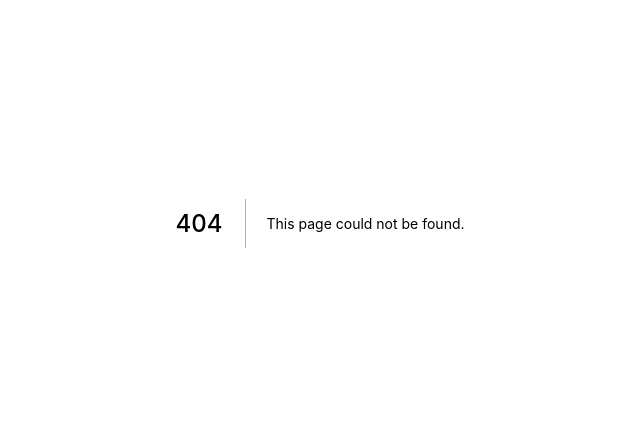
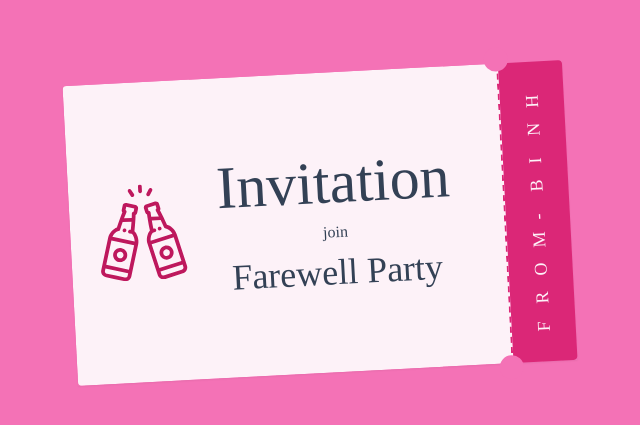
Before and after one commit to Binh-NA/Chicken-legs, a Next.js app: page /invitation/1/1 in a window 1280 px wide. Before the commit this address had no page. Shown: the part 177-602 px from the top of the page, without its empty margins (320-960 px from the left). Built offline with nearby package versions, Linux system fonts and the light colour scheme.

Commit message:
invitation

```diff
--- /dev/null
+++ b/src/components/invitation/index.tsx
@@ -0,0 +1,112 @@
+import { useRouter } from 'next/router';
+import React from 'react';
+import { ScrollBar } from './scroll-bar';
+
+const Container = ({ children }: { children: React.ReactNode }): React.ReactElement => (
+  <div className="flex flex-col items-center justify-center w-screen min-w-full min-h-screen p-y-8 h-fit">
+    {children}
+  </div>
+);
+
+export const Invitation = (): React.ReactElement => {
+  const router = useRouter();
+  const { name, sex } = router.query;
+  const [percent, setPercent] = React.useState<number>(0);
+  const dRef = React.useRef<HTMLDivElement>(null);
+
+  const onWheel = (event: React.WheelEvent<HTMLDivElement>) => {
+    if (dRef && dRef.current) {
+      let left = dRef.current.scrollLeft;
+      left = event.deltaY < 0 ? left - 120 : left + 120;
+      if (left < 0) left = 0;
+      if (left > dRef.current.scrollWidth) left = dRef.current.scrollWidth;
+      dRef.current.scrollLeft = left;
+    }
+  };
+
+  const onScroll = () => {
+    if (dRef && dRef.current) {
+      setPercent(Math.round((dRef.current.scrollLeft / (dRef.current.scrollWidth - dRef.current.offsetWidth)) * 100));
+    }
+  };
+
+  return (
+    <div
+      className="flex w-auto h-screen overflow-x-auto bg-pink-400 md:overflow-x-hidden font-permanent-marker"
+      onWheel={onWheel}
+      onScroll={onScroll}
+      ref={dRef}
+    >
+      <ScrollBar percent={percent} />
+      <Container>
+        <div className="flex items-center justify-center w-full h-full p-6">
+          <div
+            className="flex max-w-full shadow-sm"
+            style={{
+              width: 500,
+              transform: `scale(${(100 - percent) / 100}) rotate(-${3 + percent}deg)`,
+            }}
+          >
+            <div className="relative flex flex-grow p-6 border-0 border-r-2 border-pink-600 border-dashed rounded-l bg-pink-50">
+              <div className="flex items-center justify-center">
+                <svg className="flex-none w-24 h-24 text-pink-700">
+                  <use href="/icon.svg#beer"></use>
+                </svg>
+              </div>
+              <div className="flex flex-col items-center justify-center flex-grow space-y-2">
+                <p className="text-6xl text-center text-slate-700">Invitation</p>
+                <p className="text-base text-slate-700">join</p>
+                <p className="text-4xl text-center text-slate-700">Farewell Party</p>
+              </div>
+              <div className="absolute top-0 right-0 w-6 h-6 translate-x-1/2 bg-pink-400 rounded-full -translate-y-2/3"></div>
+              <div className="absolute bottom-0 right-0 w-6 h-6 translate-x-1/2 bg-pink-400 rounded-full translate-y-2/3"></div>
+            </div>
+            <div className="flex-none p-6 text-lg uppercase bg-pink-600 rounded-r text-pink-50 whitespace-nowrap">
+              {'From - Binh'
+                .split('')
+                .reverse()
+                .map((item, index) => (
+                  <p key={index} className="-rotate-90">
+                    {item}
+                  </p>
+                ))}
+            </div>
+          </div>
+        </div>
+      </Container>
+      <Container>
+        <div className="flex items-center justify-center w-full h-full p-6">
+          <div
+            className="relative flex max-w-full rounded bg-pink-50"
+            style={{
+              width: 500,
+              boxShadow: '3px 3px #fdf2f8, 6px 6px #fbcfe8, 9px 9px #f9a8d4',
+              transform: `scale(${1 - (100 - percent) / 100}) rotate(${100 - percent}deg)`,
+            }}
+          >
+            <div className="w-full px-6 py-8 bg-white rounded shadow-md">
+              <p className="mb-6 text-3xl text-center">You&apos;re Invited</p>
+              <p className="capitalize">{`Dear ${sex === 'male' ? 'Mr.' : 'Ms.'}${name},`}</p>
+              <p>It&apos;s my farewell party.</p>
+              <p className="mt-4">
+                When: <span className="underline">Thursday, June 9, 2022.</span>
+              </p>
+              <p>
+                At: <span className="underline">6:00p.m.</span>
+              </p>
+              <p>
+                Where: <span className="underline">1450 Truong Sa Street.</span>
+              </p>
+              <p className="mt-4">
+                <em>Thanks and best regards,</em>
+              </p>
+            </div>
+            <p className="absolute px-6 py-3 text-2xl text-pink-600 -rotate-45 border border-pink-700 border-solid rounded right-8 bottom-16">
+              <strong>Binh-NA</strong>
+            </p>
+          </div>
+        </div>
+      </Container>
+    </div>
+  );
+};
--- /dev/null
+++ b/src/components/invitation/scroll-bar.tsx
@@ -0,0 +1,16 @@
+export const ScrollBar = (props: { percent: number }): React.ReactElement => {
+  return (
+    <div className="fixed top-0 left-0 z-50 w-full px-0">
+      <div className="flex items-center justify-between w-full">
+        <div
+          className="h-1 rounded-md"
+          style={{
+            width: `calc(${props.percent}%)`,
+            backgroundImage:
+              'linear-gradient(90deg, #2563eb 0%, #0284c7 10%, #0891b2 20%, #0d9488 30%, #059669 40%, #16a34a 50%, #65a30d 60%, #ca8a04 70%, #d97706 80%, #ea580c 90%, #dc2626 100%)',
+          }}
+        />
+      </div>
+    </div>
+  );
+};
--- /dev/null
+++ b/src/pages/invitation/[name]/[sex]/index.tsx
@@ -0,0 +1,14 @@
+import React from 'react';
+import type { NextPage } from 'next';
+import { Layout } from 'components/layout';
+import { Invitation } from 'components/invitation';
+
+const InvitationPage: NextPage = () => {
+  return (
+    <Layout title="Chicken leg | Invitation">
+      <Invitation />
+    </Layout>
+  );
+};
+
+export default InvitationPage;
```
Also changed, not shown: public/icon.svg.
